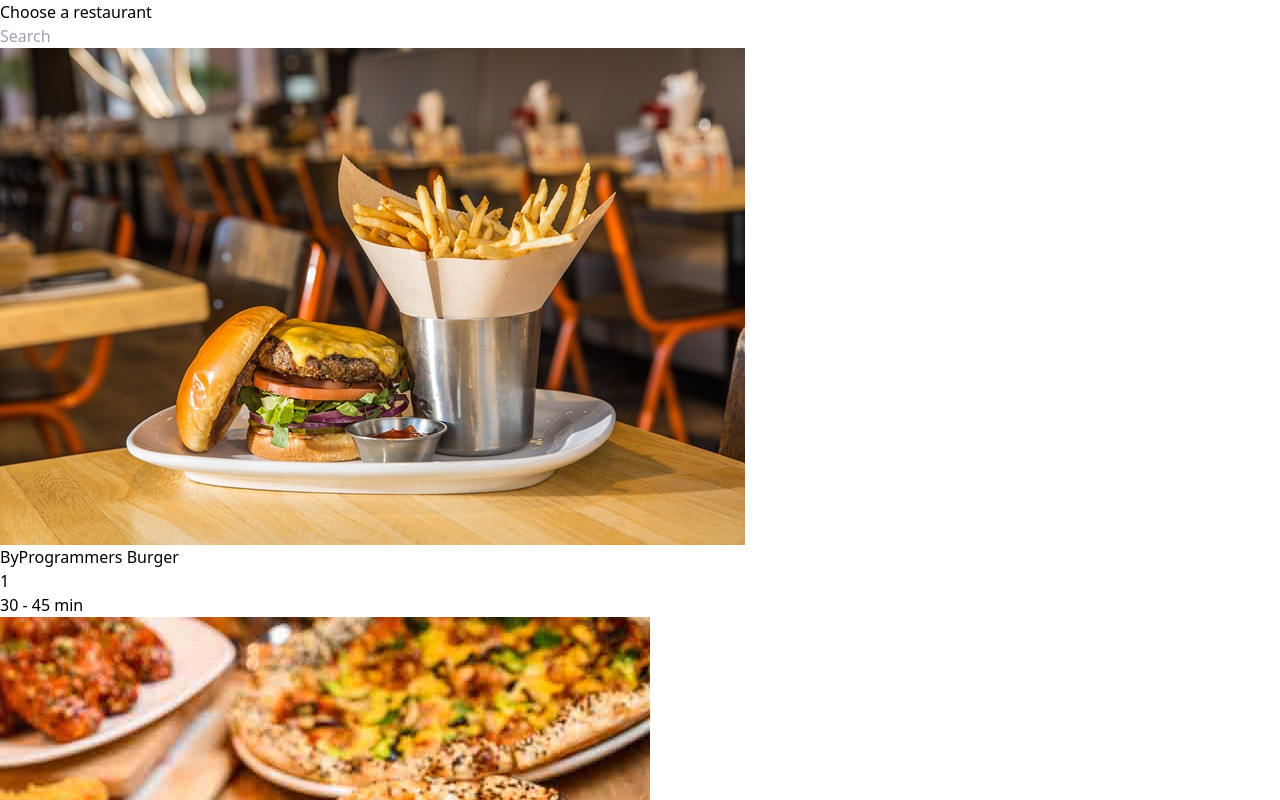
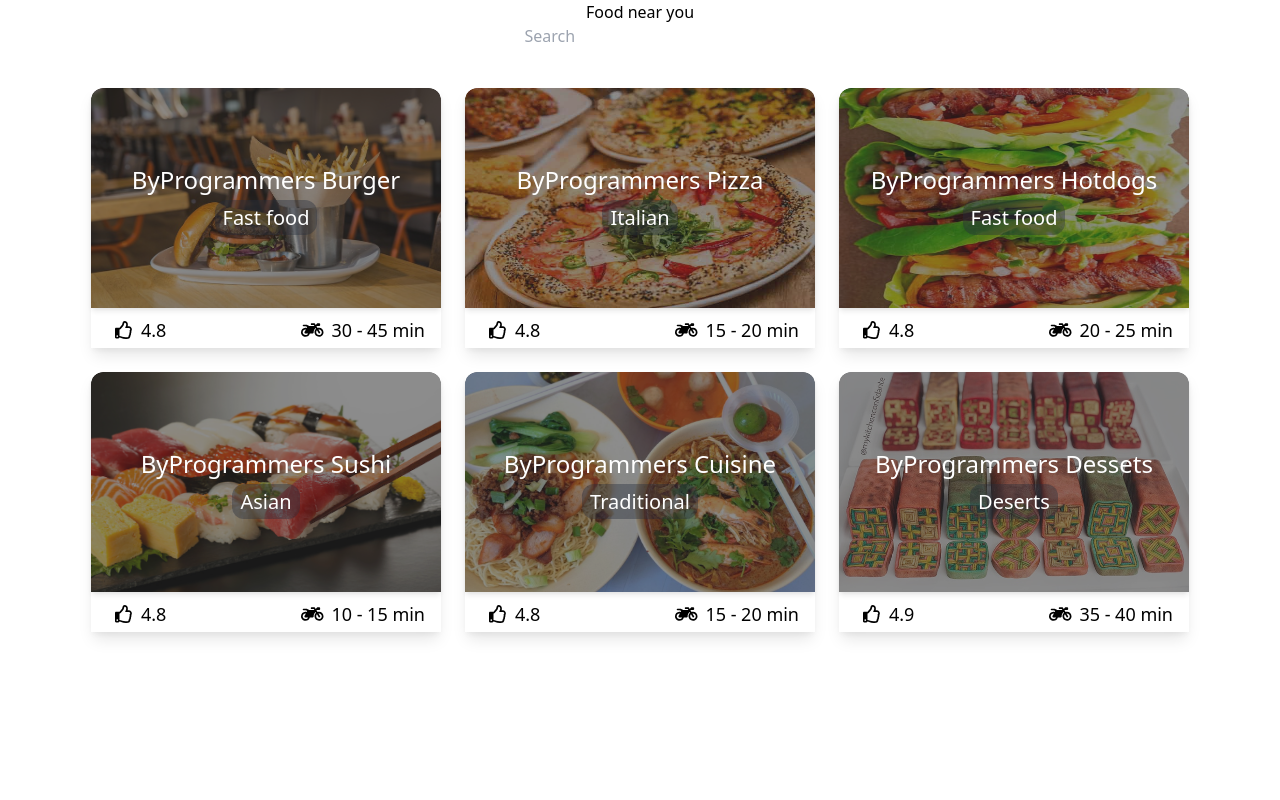
Before and after one commit to AntonioTrupac/FoodDelivery, a React (Create React App) app in the folder frontend/: page /restaurants in a window 1280 px wide. Shown: the top 800 px of the page. Built offline with nearby package versions, Linux system fonts and the light colour scheme; sample sign-in values are in the browser's storage; the HTML template or start-up script is replaced by a standard one.

Commit message:
progress on restaurant cards/ frontend part

```diff
--- a/frontend/package.json
+++ b/frontend/package.json
@@ -5,6 +5,8 @@
    "dependencies": {
       "@apollo/client": "^3.3.19",
       "@fortawesome/fontawesome-svg-core": "^1.2.35",
+      "@fortawesome/free-brands-svg-icons": "^5.15.3",
+      "@fortawesome/free-regular-svg-icons": "^5.15.3",
       "@fortawesome/free-solid-svg-icons": "^5.15.3",
       "@fortawesome/react-fontawesome": "^0.1.14",
       "@reduxjs/toolkit": "^1.6.0",
--- a/frontend/src/components/card/Card.tsx
+++ b/frontend/src/components/card/Card.tsx
@@ -1,34 +1,36 @@
 import { FC } from 'react';
-import avatar1 from '../dummydata/constants';
-
-type RestaurantData = {
-   id: number;
-   name: string;
-   rating: number;
-   categories: number[];
-   priceRating: number;
-   photo: any;
-   duration: string;
-   location: {
-      latitude: number;
-      longitude: number;
-   };
-   courier: {
-      avatar: any;
-      name: string;
-   };
-   menu: {
-      menuId: number;
-      name: string;
-      photo: any;
-      description: string;
-      calories: number;
-      price: number;
-   }[];
-};
+import { FontAwesomeIcon } from '@fortawesome/react-fontawesome';
+import { faThumbsUp } from '@fortawesome/free-regular-svg-icons';
+import { faMotorcycle } from '@fortawesome/free-solid-svg-icons';
+// type RestaurantData = {
+//    id: number;
+//    name: string;
+//    rating: number;
+//    categories: number[];
+//    restaurantCategory: string;
+//    priceRating: number;
+//    photo: any;
+//    duration: string;
+//    location: {
+//       latitude: number;
+//       longitude: number;
+//    };
+//    courier: {
+//       avatar: any;
+//       name: string;
+//    };
+//    menu: {
+//       menuId: number;
+//       name: string;
+//       photo: any;
+//       description: string;
+//       calories: number;
+//       price: number;
+//    }[];
+// };
 
 type CardProps = {
-   restaurantData?: RestaurantData;
+   //    restaurantData?: RestaurantData;
    id: number;
    name: string;
    rating: number;
@@ -36,23 +38,37 @@
    photo: string;
    priceRating: number;
    duration: string;
+   restaurantCategory: string;
 };
 
 export const Card: FC<CardProps> = (props) => {
-   console.log(props.photo);
    return (
       <div className='restaurant-card'>
          <div className='restaurant-card__image'>
+            <div className='dark' />
             <img
                src={props.photo}
                alt={props.name}
                className='restaurant-image'
             />
+            <div className='restaurant-desc'>
+               <h3>{props.name}</h3>
+               <div>
+                  <span className='restaurant-category'>
+                     {props.restaurantCategory}
+                  </span>
+               </div>
+            </div>
          </div>
-         <div>
-            <p>{props.name}</p>
-            <p>{props.priceRating}</p>
-            <p>{props.duration}</p>
+         <div className='estimation-wrapper'>
+            <div className='rating'>
+               <FontAwesomeIcon icon={faThumbsUp} className='like' />
+               <span>{props.rating}</span>
+            </div>
+            <div className='estimation'>
+               <FontAwesomeIcon icon={faMotorcycle} className='moto' />
+               <span>{props.duration}</span>
+            </div>
          </div>
       </div>
    );
--- a/frontend/src/components/dummydata/restaurantData.ts
+++ b/frontend/src/components/dummydata/restaurantData.ts
@@ -9,6 +9,7 @@
       id: 1,
       name: 'ByProgrammers Burger',
       rating: 4.8,
+      restaurantCategory: 'Fast food',
       categories: [5, 7],
       priceRating: affordable,
       photo: images.burgerRestaurant1,
@@ -53,6 +54,7 @@
       name: 'ByProgrammers Pizza',
       rating: 4.8,
       categories: [2, 4, 6],
+      restaurantCategory: 'Italian',
       priceRating: expensive,
       photo: images.pizzaRestaurant,
       duration: '15 - 20 min',
@@ -105,6 +107,7 @@
       name: 'ByProgrammers Hotdogs',
       rating: 4.8,
       categories: [3],
+      restaurantCategory: 'Fast food',
       priceRating: expensive,
       photo: images.hotDogRestaurant,
       duration: '20 - 25 min',
@@ -132,6 +135,7 @@
       name: 'ByProgrammers Sushi',
       rating: 4.8,
       categories: [8],
+      restaurantCategory: 'Asian',
       priceRating: expensive,
       photo: images.japaneseRestaurant,
       duration: '10 - 15 min',
@@ -159,6 +163,7 @@
       name: 'ByProgrammers Cuisine',
       rating: 4.8,
       categories: [1, 2],
+      restaurantCategory: 'Traditional',
       priceRating: affordable,
       photo: images.noodleShop,
       duration: '15 - 20 min',
@@ -210,6 +215,7 @@
       name: 'ByProgrammers Dessets',
       rating: 4.9,
       categories: [9, 10],
+      restaurantCategory: 'Deserts',
       priceRating: affordable,
       photo: images.kekLapisShop,
       duration: '35 - 40 min',
--- a/frontend/src/components/page/Restaurants.tsx
+++ b/frontend/src/components/page/Restaurants.tsx
@@ -2,28 +2,37 @@
 import { Card } from '../card/Card';
 import { restaurantData } from '../dummydata/restaurantData';
 import { Search } from './Search';
+import { Title } from './Title';
 
 export const Restaurants: FC = () => {
    return (
       <div className='restaurant-container'>
          {/* Create a title component */}
-         <h1>Choose a restaurant</h1>
+         <Title title='Food near you' />
          {/* Create a search component */}
          <Search name='search' type='text' placeholder='Search' />
          <div className='card-container'>
             {restaurantData?.map((restaurant) => {
-               const { id, name, rating, photo, priceRating, duration } =
-                  restaurant;
+               const {
+                  id,
+                  name,
+                  rating,
+                  photo,
+                  priceRating,
+                  duration,
+                  restaurantCategory,
+               } = restaurant;
                return (
                   <div key={id}>
                      <Card
                         id={id}
                         name={name}
                         rating={rating}
-                        //  location={restaurant.location}
+                        //  0location={restaurant.location}
                         photo={photo}
                         priceRating={priceRating}
                         duration={duration}
+                        restaurantCategory={restaurantCategory}
                      />
                   </div>
                );
--- /dev/null
+++ b/frontend/src/components/page/Title.tsx
@@ -0,0 +1,10 @@
+import { FC } from 'react';
+
+type Title = {
+   className?: string;
+   title: string;
+};
+
+export const Title: FC<Title> = (props) => {
+   return <h1 className={props.className}>{props.title}</h1>;
+};
--- a/frontend/src/stylesheets/components/restaurants.css
+++ b/frontend/src/stylesheets/components/restaurants.css
@@ -4,33 +4,74 @@
    }
 
    .card-container {
-      display: grid;
-      grid-template-columns: 300px 300px 300px;
-      grid-auto-rows: 400px;
-      justify-content: center;
-      column-gap: 15px;
-      margin-top: 50px;
+      @apply grid grid-cols-3 auto-rows-max gap-y-6 gap-x-6 mt-10 justify-center;
    }
+
    .restaurant-card {
-      /* padding: 1rem; */
-      border: 2px solid black;
-      border-radius: 5px;
-      cursor: pointer;
-      width: 300px;
-      height: 300px;
+      @apply cursor-pointer w-[350px] h-[260px] shadow-lg;
+
+      &:hover {
+         .restaurant-image {
+            transform: scale(1.1);
+         }
+      }
 
       &__image {
-         /* width: 250px; */
-         width: 100%;
+         overflow: hidden;
+         transition: scale 0.3s;
+         @apply w-full bg-cover bg-no-repeat
+            bg-center opacity-90 relative rounded-t-xl shadow-md;
 
-         /* height: 300px; */
+         .dark {
+            background-color: black;
+            position: absolute;
+            top: 0;
+            width: 100%;
+            height: 220px;
+
+            @apply rounded-t-xl;
+         }
+
          .restaurant-image {
-            background-size: cover;
-            background-repeat: no-repeat;
-            background-position: center center;
-            height: 220px;
-            width: 100%;
-            border-radius: 5px;
+            @apply h-[220px] w-full z-20 rounded-t-xl opacity-50;
+            transition: transform 0.25s ease-in-out;
+         }
+
+         .restaurant-desc {
+            @apply absolute top-0 z-10 w-full h-full text-[#fff];
+            @apply flex flex-col justify-center items-center;
+
+            & > h3 {
+               @apply text-2xl font-medium mb-2;
+            }
+
+            .restaurant-category {
+               @apply text-xl bg-gray-900 bg-opacity-40 rounded-xl  px-2 py-1 mt-2;
+            }
+         }
+
+         .restaurant-desc:hover {
+            /* tansform: scale(1.1); */
+         }
+      }
+
+      .estimation-wrapper {
+         @apply flex items-start justify-between text-lg px-4 py-2;
+
+         .rating {
+            @apply flex items-center;
+
+            .like {
+               @apply mx-2;
+            }
+         }
+
+         .estimation {
+            @apply flex items-center;
+
+            .moto {
+               @apply mx-2;
+            }
          }
       }
    }
--- a/frontend/src/stylesheets/index.css
+++ b/frontend/src/stylesheets/index.css
@@ -786,6 +786,7 @@
 }
 .header-container {
 	display: flex;
+	flex-direction: column;
 	align-items: center;
 	justify-content: center;
 }
@@ -871,6 +872,201 @@
 .navbar-container .navbar-button:hover {
 	--tw-text-opacity: 1;
 	color: rgba(255, 255, 255, var(--tw-text-opacity));
+}
+.restaurant-container {
+	display: flex;
+	flex-direction: column;
+	align-items: center;
+	justify-content: center;
+}
+.card-container {
+	margin-top: 2.5rem;
+	display: grid;
+	grid-auto-rows: max-content;
+	grid-template-columns: repeat(3, minmax(0, 1fr));
+	justify-content: center;
+	row-gap: 1.5rem;
+	column-gap: 1.5rem;
+}
+.restaurant-card {
+	height: 260px;
+	width: 350px;
+	cursor: pointer;
+	--tw-shadow: 0 10px 15px -3px rgba(0, 0, 0, 0.1), 0 4px 6px -2px rgba(0, 0, 0, 0.05);
+	box-shadow: var(--tw-ring-offset-shadow, 0 0 #0000), var(--tw-ring-shadow, 0 0 #0000), var(--tw-shadow);
+}
+.restaurant-card:hover .restaurant-image {
+            transform: scale(1.1);
+         }
+.restaurant-card__image {
+         overflow: hidden;
+         transition: scale 0.3s
+      }
+.restaurant-card__image {
+	position: relative;
+}
+.restaurant-card__image {
+	width: 100%;
+}
+.restaurant-card__image {
+	border-top-left-radius: 0.75rem;
+	border-top-right-radius: 0.75rem;
+}
+.restaurant-card__image {
+	background-size: cover;
+}
+.restaurant-card__image {
+	background-position: center;
+}
+.restaurant-card__image {
+	background-repeat: no-repeat;
+}
+.restaurant-card__image {
+	opacity: 0.9;
+}
+.restaurant-card__image {
+	--tw-shadow: 0 4px 6px -1px rgba(0, 0, 0, 0.1), 0 2px 4px -1px rgba(0, 0, 0, 0.06);
+	box-shadow: var(--tw-ring-offset-shadow, 0 0 #0000), var(--tw-ring-shadow, 0 0 #0000), var(--tw-shadow);
+}
+.restaurant-card__image .dark {
+            background-color: black;
+            position: absolute;
+            top: 0;
+            width: 100%;
+            height: 220px;
+         }
+.restaurant-card__image .dark {
+	border-top-left-radius: 0.75rem;
+	border-top-right-radius: 0.75rem;
+}
+.restaurant-card__image .restaurant-image {
+	z-index: 20;
+}
+.restaurant-card__image .restaurant-image {
+	height: 220px;
+}
+.restaurant-card__image .restaurant-image {
+	width: 100%;
+}
+.restaurant-card__image .restaurant-image {
+	border-top-left-radius: 0.75rem;
+	border-top-right-radius: 0.75rem;
+}
+.restaurant-card__image .restaurant-image {
+	opacity: 0.5;
+}
+.restaurant-card__image .restaurant-image {
+            transition: transform 0.25s ease-in-out;
+         }
+.restaurant-card__image .restaurant-desc {
+	position: absolute;
+}
+.restaurant-card__image .restaurant-desc {
+	top: 0px;
+}
+.restaurant-card__image .restaurant-desc {
+	z-index: 10;
+}
+.restaurant-card__image .restaurant-desc {
+	height: 100%;
+}
+.restaurant-card__image .restaurant-desc {
+	width: 100%;
+}
+.restaurant-card__image .restaurant-desc {
+	--tw-text-opacity: 1;
+	color: rgba(255, 255, 255, var(--tw-text-opacity));
+}
+.restaurant-card__image .restaurant-desc {
+	display: flex;
+}
+.restaurant-card__image .restaurant-desc {
+	flex-direction: column;
+}
+.restaurant-card__image .restaurant-desc {
+	align-items: center;
+}
+.restaurant-card__image .restaurant-desc {
+	justify-content: center;
+}
+.restaurant-card__image .restaurant-desc > h3 {
+	margin-bottom: 0.5rem;
+}
+.restaurant-card__image .restaurant-desc > h3 {
+	font-size: 1.5rem;
+	line-height: 2rem;
+}
+.restaurant-card__image .restaurant-desc > h3 {
+	font-weight: 500;
+}
+.restaurant-card__image .restaurant-desc .restaurant-category {
+	margin-top: 0.5rem;
+}
+.restaurant-card__image .restaurant-desc .restaurant-category {
+	border-radius: 0.75rem;
+}
+.restaurant-card__image .restaurant-desc .restaurant-category {
+	--tw-bg-opacity: 1;
+	background-color: rgba(17, 24, 39, var(--tw-bg-opacity));
+}
+.restaurant-card__image .restaurant-desc .restaurant-category {
+	--tw-bg-opacity: 0.4;
+}
+.restaurant-card__image .restaurant-desc .restaurant-category {
+	padding-left: 0.5rem;
+	padding-right: 0.5rem;
+}
+.restaurant-card__image .restaurant-desc .restaurant-category {
+	padding-top: 0.25rem;
+	padding-bottom: 0.25rem;
+}
+.restaurant-card__image .restaurant-desc .restaurant-category {
+	font-size: 1.25rem;
+	line-height: 1.75rem;
+}
+.restaurant-card__image .restaurant-desc:hover {
+            /* tansform: scale(1.1); */
+         }
+.restaurant-card .estimation-wrapper {
+	display: flex;
+}
+.restaurant-card .estimation-wrapper {
+	align-items: flex-start;
+}
+.restaurant-card .estimation-wrapper {
+	justify-content: space-between;
+}
+.restaurant-card .estimation-wrapper {
+	padding-left: 1rem;
+	padding-right: 1rem;
+}
+.restaurant-card .estimation-wrapper {
+	padding-top: 0.5rem;
+	padding-bottom: 0.5rem;
+}
+.restaurant-card .estimation-wrapper {
+	font-size: 1.125rem;
+	line-height: 1.75rem;
+}
+.restaurant-card .estimation-wrapper .rating {
+	display: flex;
+}
+.restaurant-card .estimation-wrapper .rating {
+	align-items: center;
+}
+.restaurant-card .estimation-wrapper .rating .like {
+	margin-left: 0.5rem;
+	margin-right: 0.5rem;
+}
+.restaurant-card .estimation-wrapper .estimation {
+	display: flex;
+}
+.restaurant-card .estimation-wrapper .estimation {
+	align-items: center;
+}
+.restaurant-card .estimation-wrapper .estimation .moto {
+	margin-left: 0.5rem;
+	margin-right: 0.5rem;
 }
 .relative {
 	position: relative;
@@ -1051,6 +1247,9 @@
 .backdrop-blur-\[4px\] {
 	--tw-backdrop-blur: blur(4px);
 }
+.duration {
+	transition-duration: 150ms;
+}
 .form__button {
 	margin-top: 25px;
 	height: 65px;
```
Also changed, not shown: 1 other file (tests, documents, lock files or other folders). Lines whose indentation alone changed are shown as unchanged.
